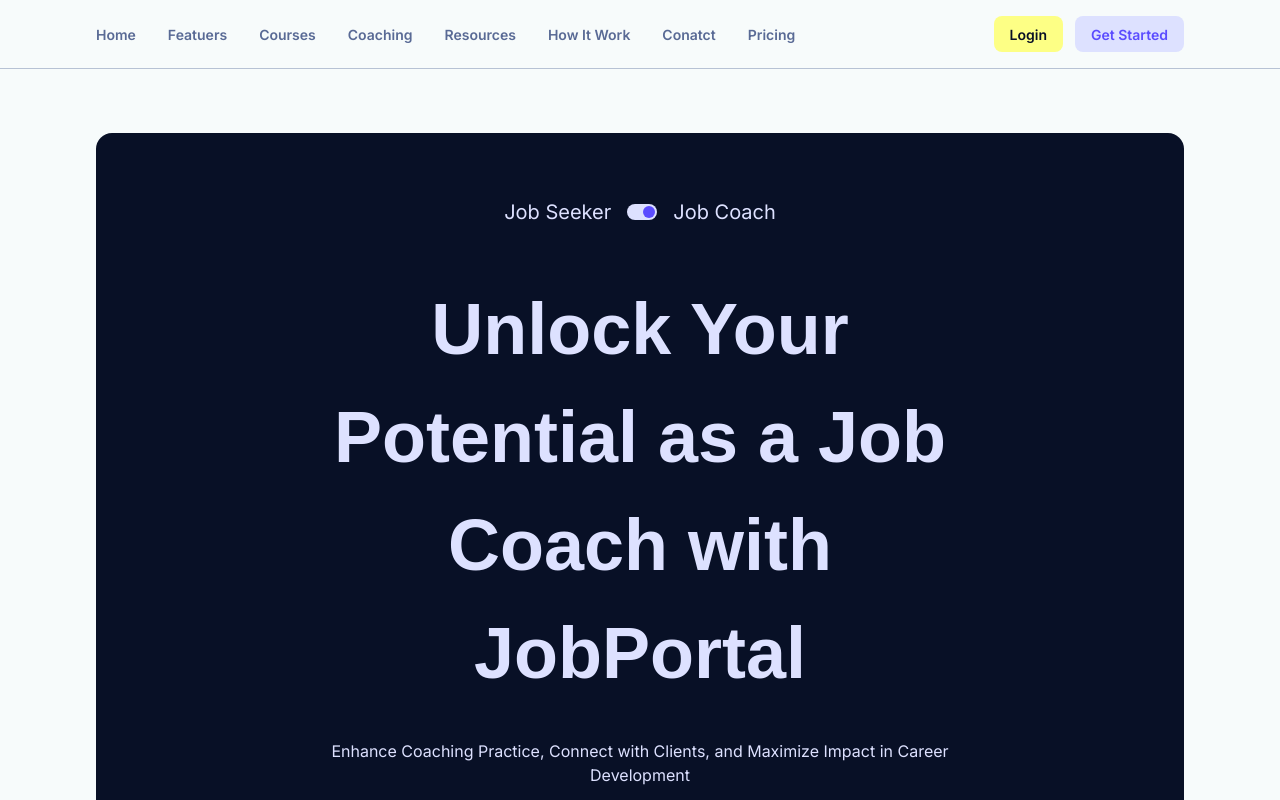
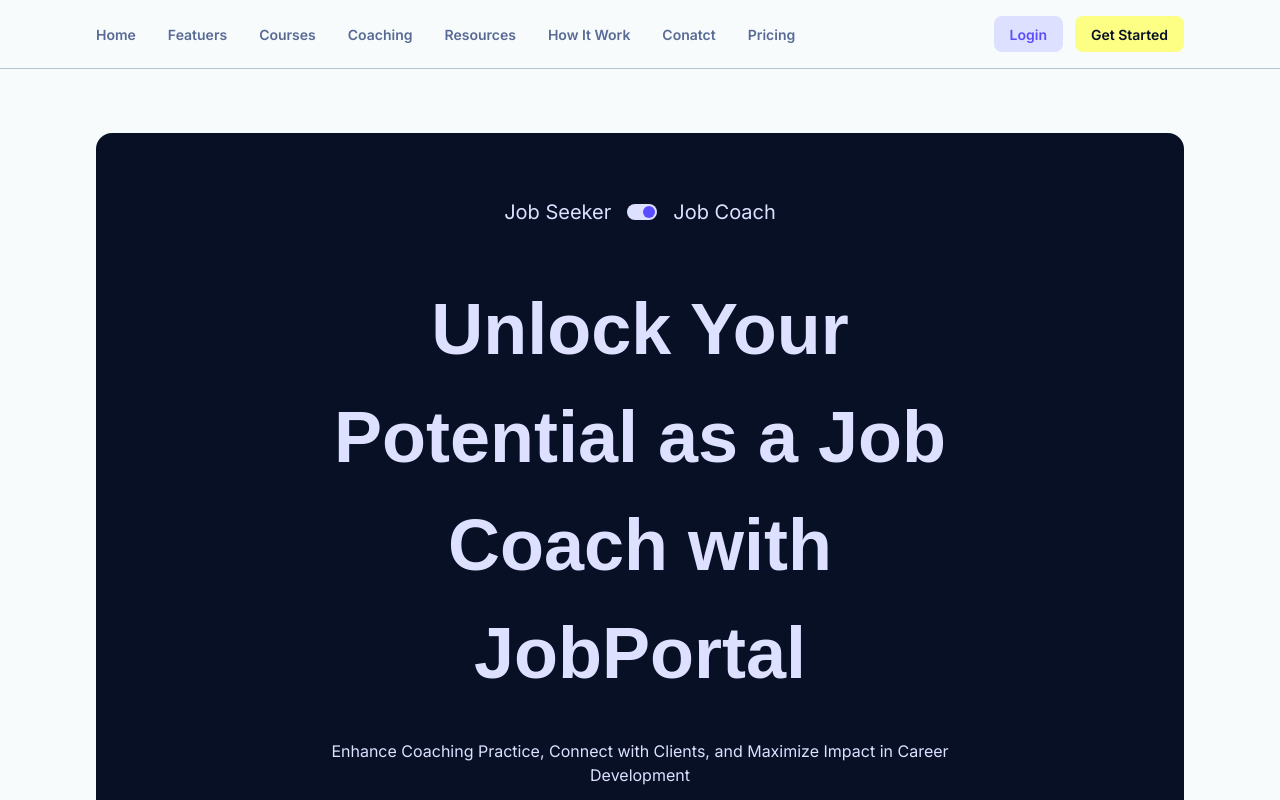
Before and after one commit to mariam-khasawneh/job-preparing-masterpieces, a React (Vite) app in the folder my-app/: page / in a window 1280 px wide. Shown: the top 800 px of the page. Built offline with nearby package versions, Linux system fonts and the light colour scheme; a web font is replaced by a local one.

Commit message:
Edit nav bar buttons

```diff
--- a/my-app/src/Components/Navbar/Navbar.jsx
+++ b/my-app/src/Components/Navbar/Navbar.jsx
@@ -51,14 +51,14 @@ function Navbar() {
       <ul className={styles.navButtons}>
         <li>
           <Link to="/login">
-            <Button primary extraSmall>
+            <Button secondary extraSmall>
               <Caption>Login</Caption>
             </Button>
           </Link>
         </li>
         <li>
           <Link to="/signup">
-            <Button secondary extraSmall>
+            <Button primary extraSmall>
               <Caption> Get Started</Caption>
             </Button>
           </Link>
```
